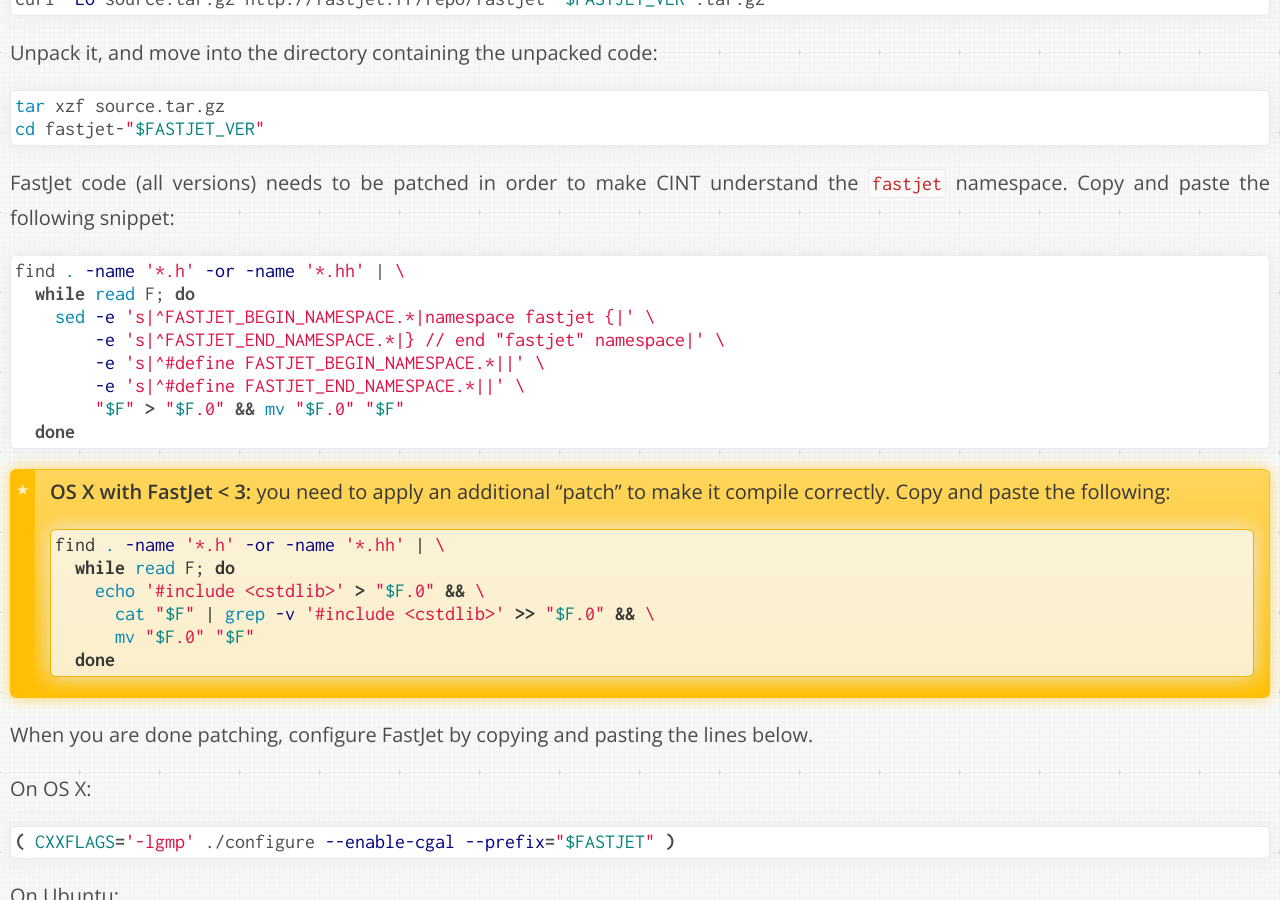
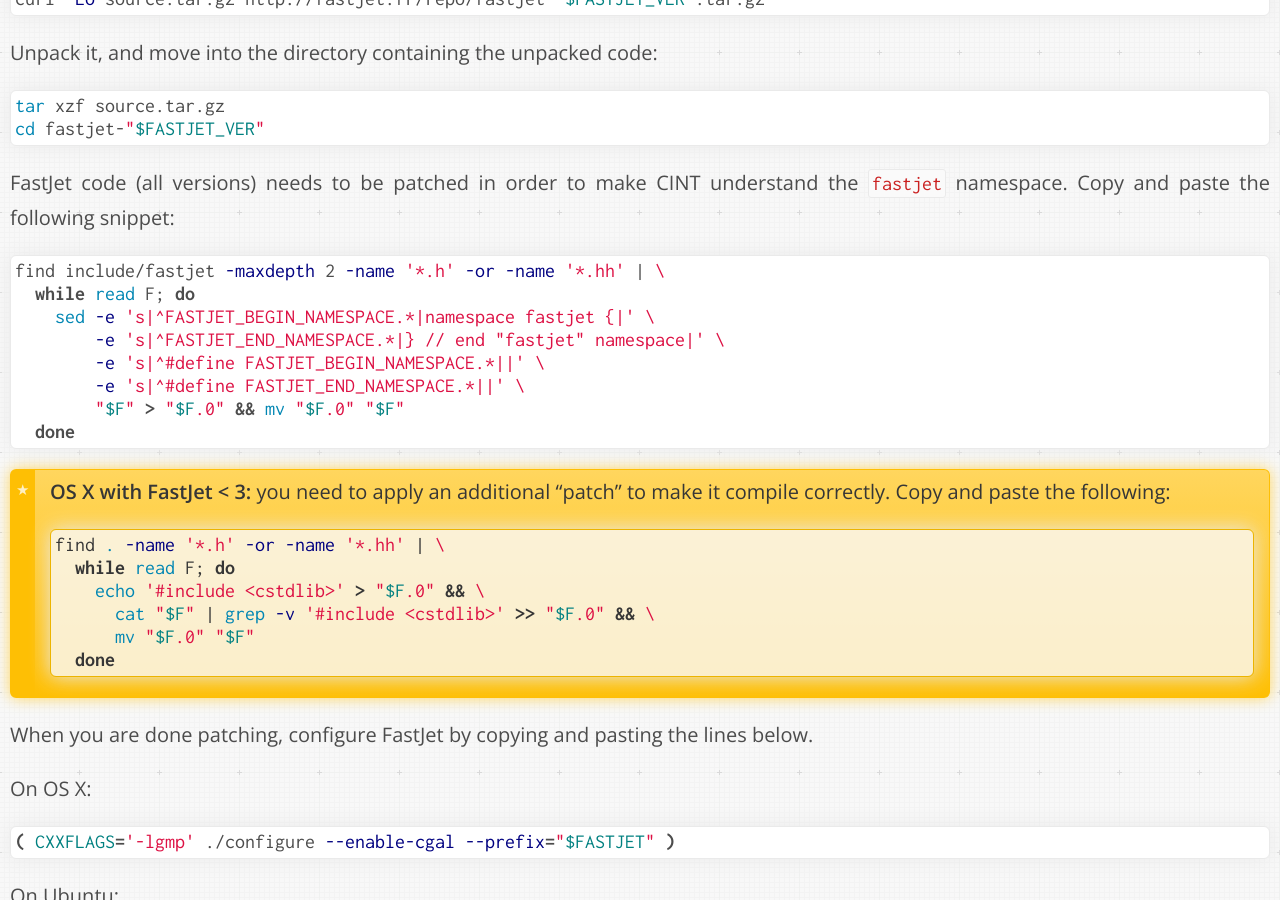
Before and after one commit to dberzano/dberzano.github.io, a Jekyll site: the page built from alice/install-aliroot/manual.md, in a window 1280 px wide and 900 px high, scrolled down 8348 px. Built offline with Jekyll 4.4.1, drawn with Linux system fonts in a browser that asks for light colours; Markdown is read by kramdown in place of the engine named in the settings.

Commit message:
Fixed wrong FastJet CINT patch

````diff
--- a/alice/install-aliroot/manual.md
+++ b/alice/install-aliroot/manual.md
@@ -406,7 +406,7 @@
 snippet:
 
 ```bash
-find . -name '*.h' -or -name '*.hh' | \
+find include/fastjet -maxdepth 2 -name '*.h' -or -name '*.hh' | \
   while read F; do
     sed -e 's|^FASTJET_BEGIN_NAMESPACE.*|namespace fastjet {|' \
         -e 's|^FASTJET_END_NAMESPACE.*|} // end "fastjet" namespace|' \
````
